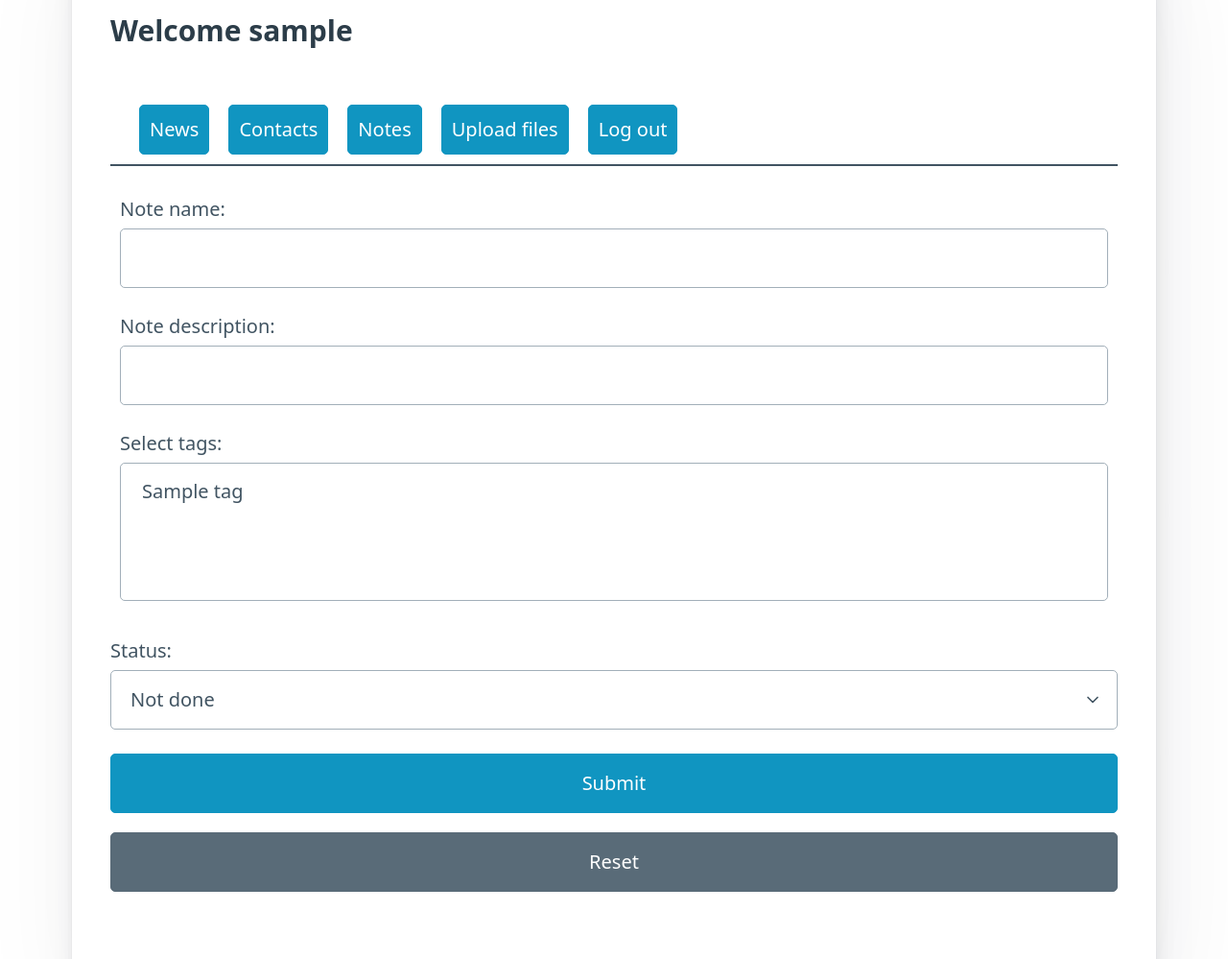
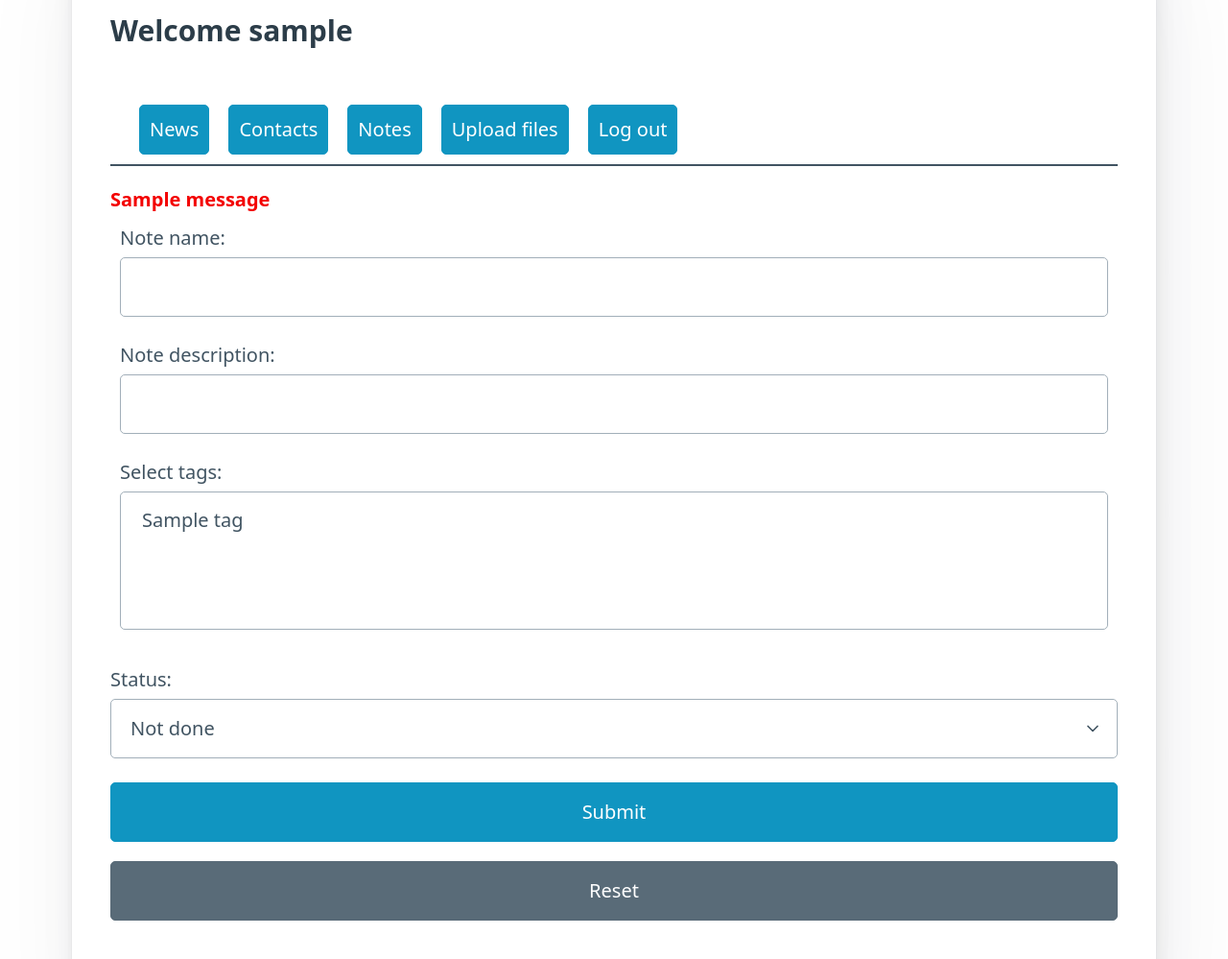
Before and after one commit to Dimasta22/Personal_assistant_WEB_project, a Flask app: template src/templates/notes.html in a window 1280 px wide. Shown: the part 231-1230 px from the top of the page at 96% size. Run offline with Flask 2, Linux system fonts and the light colour scheme; tables that the repository leaves empty hold one stand-in row (values such as "Sample post"); the template is opened without the code that fills it: values that come from a table or form of the project are taken from there, most other values are stand-ins (such as "Sample title", 1, 10 or a date in 2020); one stand-in notice (Sample message) is shown; parts of the project's set-up code (start-up, migrations or seed data) failed here and were passed over.

Commit message:
added massages

```diff
--- a/src/routes.py
+++ b/src/routes.py
@@ -170,12 +170,12 @@ def edit_tag(_id):
         d_tag = tag.get_detail(_id)
         tag_new = request.form.get("tag_name")
         if tag.search_tags(tag_new) is None:
-            flash('All good')
+            flash('Tag was edited')
             tag.edit_tag(d_tag.id, tag_new)
-            return render_template('tag_edit.html', nick=nick.nick, d_tag=d_tag, message='All good')
+            return render_template('tag_edit.html', nick=nick.nick, d_tag=d_tag, message='Tag was edited')
         elif tag_new == tag.search_tags(tag_new).name:
             flash('This name already exist')
-            return render_template('tag_edit.html', d_tag=d_tag, nick=nick.nick, message='User already exist')
+            return render_template('tag_edit.html', d_tag=d_tag, nick=nick.nick, message='This name already exist')
     return render_template('tag_edit.html', d_tag=d_tag, nick=nick.nick)
 
 
@@ -184,6 +184,7 @@ def notes():
     nick = user.get_user(session['user_id']['id'])
     all_tags = tag.all_tags(nick.id)
     if request.method == "POST":
+        flash('Note was added')
         note_n = request.form.get("note_name")
         note_des = request.form.get("note_description")
         note_tgs = request.form.getlist("tags")
@@ -191,7 +192,7 @@ def notes():
         note_ty = request.form.get("note_type")
         note_ty = (False if note_ty == '0' else True)
         note.add_note(note_n, note_des, tags_in_form, note_ty, nick.id)
-    return render_template('notes.html', nick=nick.nick, all_tags=all_tags)
+    return render_template('notes.html', nick=nick.nick, all_tags=all_tags, message='Note was added')
 
 
 @app.route("/delete_note/<_id>", strict_slashes=False)
@@ -214,6 +215,7 @@ def edit_note(_id):
     all_tags = tag.all_tags(nick.id)
     d_note = note.get_detail(_id)
     if request.method == "POST":
+        flash('Note was edited')
         d_note = note.get_detail(_id)
         note_n = request.form.get("note_name")
         note_des = request.form.get("note_description")
@@ -222,7 +224,7 @@ def edit_note(_id):
         note_ty = request.form.get("note_type")
         note_ty = (False if note_ty == '0' else True)
         note.edit_note(d_note.id, note_n, note_des, tags_in_form, note_ty)
-    return render_template('note_edit.html', nick=nick.nick, all_tags=all_tags, d_note=d_note)
+    return render_template('note_edit.html', nick=nick.nick, all_tags=all_tags, d_note=d_note, message='Note was edited')
 
 
 @app.route('/search_notes_tags', strict_slashes=False)
--- a/src/templates/notebook.html
+++ b/src/templates/notebook.html
@@ -20,7 +20,7 @@
         <li>
             <a href="/detail_tag/{{tag.id}}" role="button" class="outline">{{tag.name}}</a>
             <a href="/edit_tag/{{tag.id}}" role="button" class="secondary">Edit tag</a>
-            <a href="/delete_tag/{{tag.id}}" role="button" class="contrast">Delete tag {{tag.id}} </a>
+            <a href="/delete_tag/{{tag.id}}" role="button" class="contrast">Delete tag</a>
         </li>
     </ul>
       {% endfor %}
--- a/src/templates/notes.html
+++ b/src/templates/notes.html
@@ -1,6 +1,13 @@
 {% extends "base_notes.html" %}
 {% block content %}
 <form method="POST" action="/notes">
+    {% with messages = get_flashed_messages() %}
+    {% if messages %}
+    {% for message in messages %}
+    <div class="alert alert-warning">{{message}}</div>
+    {% endfor %}
+    {% endif %}
+    {% endwith %}
     <div style="padding: 10px">
         <label
         >Note name:
@@ -13,7 +20,7 @@
             </label>
             <label
             >Select tags:
-                    <select name="tags" multiple="multiple" >
+                <select name="tags" multiple="multiple">
                     {% for tag in all_tags %}
                     <option value="{{tag.name}}">{{tag.name}}</option>
                     {% endfor %}
--- a/src/templates/tag_detail.html
+++ b/src/templates/tag_detail.html
@@ -1,6 +1,7 @@
 {% extends "base_notes.html" %}
 {% block content %}
-            <h1>{{d_tag.name}}</h1>
+            <h1>Tag description:</h1>
+                                        <h2>{{d_tag.name}}</h2>
           <a href="/edit_tag/{{d_tag.id}}" role="button" class="secondary">Edit tag</a>
           <a href="/delete_tag/{{d_tag.id}}" role="button" class="contrast">Delete tag</a>
 {% endblock %}
```
Also changed, not shown: src/templates/note_edit.html (+7 -0 lines). Lines whose indentation alone changed are shown as unchanged.
